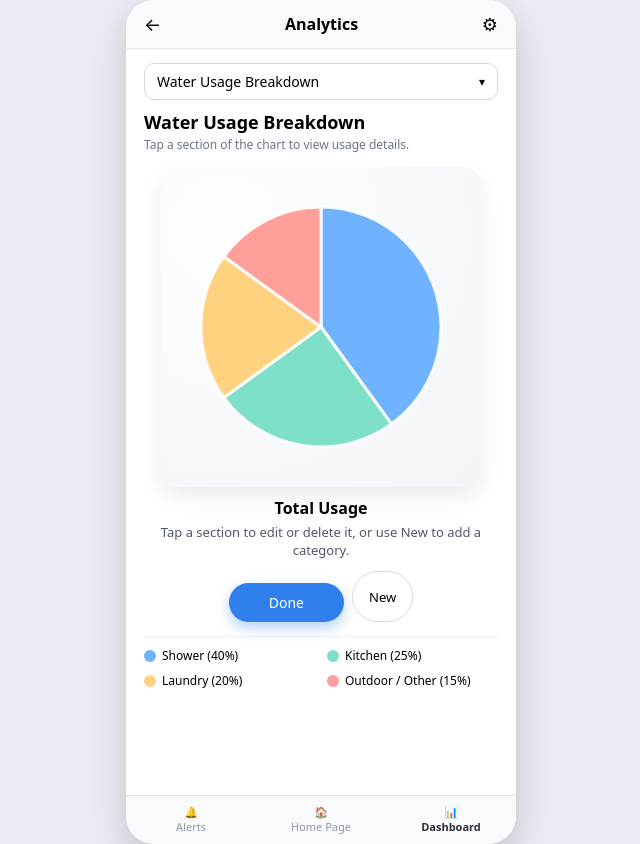
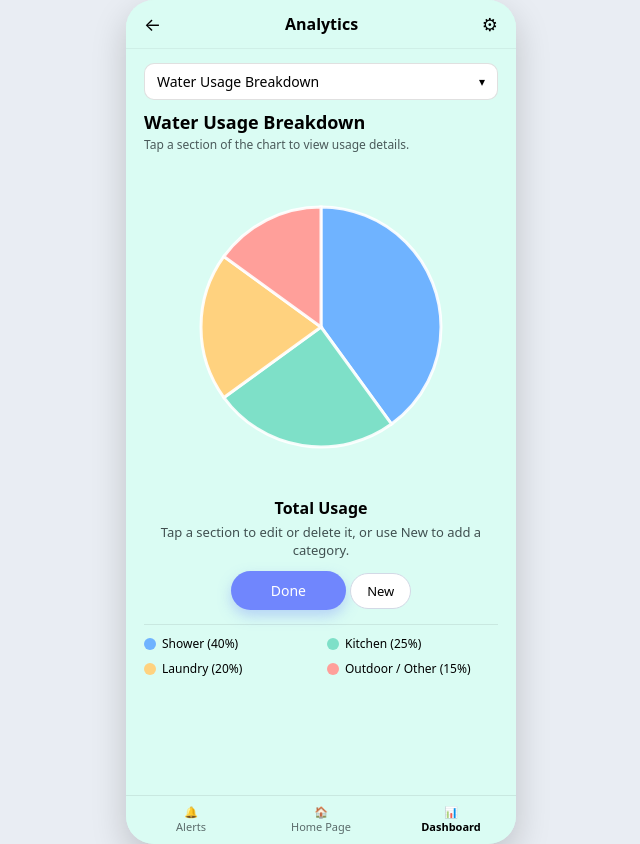
Before and after one commit to nabil4563/Water-tracker-piechart-HCI, a plain HTML site: page edited-water-tracker-piechart/index.html in a window 1280 px wide. Both pictures are taken after a click on the button "Edit". Shown: the whole page, without its empty margins (319-959 px from the left). Drawn offline with Linux system fonts and the light colour scheme.

Commit message:
new-3
Final version hopefully

```diff
--- a/edited-water-tracker-piechart/style.css
+++ b/edited-water-tracker-piechart/style.css
@@ -16,9 +16,9 @@ body {
 /* Phone frame */
 .app {
   position: relative;
-  background: #ffffff;
-  width: 390px;      /* mobile-ish width */
-  height: 844px;     /* mobile-ish height */
+  background: #DAFCF3; /* Caribbean Green */
+  width: 390px;
+  height: 844px;
   border-radius: 28px;
   box-shadow: 0 14px 35px rgba(0,0,0,0.18);
   display: flex;
@@ -27,14 +27,13 @@ body {
 }
 
 /* Top bar */
-
 .top-bar {
   display: flex;
   align-items: center;
   justify-content: space-between;
   padding: 12px 18px;
-  border-bottom: 1px solid #e2e6ee;
-  background: #f9fafc;
+  border-bottom: 1px solid rgba(0,0,0,0.05);
+  background: #DAFCF3;
 }
 
 .icon-button {
@@ -50,7 +49,6 @@ body {
 }
 
 /* Main content */
-
 .content {
   flex: 1;
   padding: 14px 18px 8px;
@@ -58,7 +56,6 @@ body {
 }
 
 /* Dropdown */
-
 .dropdown {
   position: relative;
   margin-bottom: 10px;
@@ -66,7 +63,7 @@ body {
 
 .dropdown-label {
   width: 100%;
-  border: 1px solid #d3d9e6;
+  border: 1px solid rgba(0,0,0,0.12);
   background: #ffffff;
   border-radius: 10px;
   padding: 8px 12px;
@@ -89,8 +86,8 @@ body {
   background: #ffffff;
   border-radius: 10px;
   margin-top: 4px;
-  border: 1px solid #d3d9e6;
-  box-shadow: 0 6px 15px rgba(0,0,0,0.06);
+  border: 1px solid rgba(0,0,0,0.12);
+  box-shadow: 0 6px 15px rgba(0,0,0,0.08);
   display: none;
   z-index: 10;
 }
@@ -113,7 +110,6 @@ body {
 }
 
 /* Titles */
-
 .screen-title {
   font-size: 18px;
   font-weight: 600;
@@ -122,12 +118,11 @@ body {
 
 .screen-desc {
   font-size: 12px;
-  color: #6c7484;
+  color: #4a5a5a;
   margin-top: 2px;
 }
 
 /* Chart */
-
 .chart-container {
   margin-top: 14px;
   display: flex;
@@ -137,12 +132,12 @@ body {
 
 #usageChart {
   border-radius: 18px;
-  background: radial-gradient(circle at 20% 20%, #fdfefe, #f2f4f8);
-  box-shadow: 0 10px 22px rgba(0,0,0,0.08);
+  background: transparent; /* match app background */
+  box-shadow: none;        /* optional: remove card look */
 }
 
-/* Details + button */
 
+/* Details */
 .details-panel {
   margin-top: 10px;
   text-align: center;
@@ -156,26 +151,26 @@ body {
 
 #segmentValue {
   font-size: 13px;
-  color: #505769;
+  color: #405050;
 }
 
+/* Primary button (match dark blue) */
 .primary-btn {
   margin-top: 12px;
   border: none;
   border-radius: 999px;
-  background: #2f80ed;
+  background: #7086FD; /* Dark Blue */
   color: #ffffff;
   padding: 10px 40px;
   font-size: 14px;
   cursor: pointer;
-  box-shadow: 0 6px 14px rgba(47,128,237,0.35);
+  box-shadow: 0 6px 14px rgba(112,134,253,0.35);
 }
 
 /* Legend */
-
 .legend {
   margin-top: 14px;
-  border-top: 1px solid #edf0f7;
+  border-top: 1px solid rgba(0,0,0,0.08);
   padding-top: 10px;
   display: grid;
   grid-template-columns: repeat(2, minmax(0, 1fr));
@@ -196,12 +191,11 @@ body {
 }
 
 /* Bottom nav */
-
 .tab-bar {
   display: flex;
-  border-top: 1px solid #e2e6ee;
+  border-top: 1px solid rgba(0,0,0,0.08);
   padding: 4px 0;
-  background: #f9fafc;
+  background: #DAFCF3;
 }
 
 .tab-button {
@@ -209,30 +203,27 @@ body {
   border: none;
   background: transparent;
   font-size: 11px;
-  color: #8e95a5;
+  color: #5a6a6a;
   text-align: center;
   cursor: pointer;
   padding: 4px 0 6px;
 }
 
-.tab-button span {
-  font-size: 11px;
-}
-
 .tab-button.active {
-  color: #2f3038;
+  color: #000000;
   font-weight: 600;
 }
 
-/* ---------- Modal for Add Category ---------- */
+/* ---------- Modal for Add/Edit Category (restore clean layout) ---------- */
 
 .modal {
-  position: absolute;
+  position: fixed;          /* IMPORTANT: don’t keep it as absolute */
   inset: 0;
   display: flex;
   align-items: center;
   justify-content: center;
-  pointer-events: auto;
+  pointer-events: none;     /* IMPORTANT: only modal-content should receive clicks */
+  z-index: 999;
 }
 
 .modal.hidden {
@@ -243,12 +234,13 @@ body {
   position: absolute;
   inset: 0;
   background: rgba(0,0,0,0.25);
+  pointer-events: auto;     /* backdrop can be clicked */
 }
 
 .modal-content {
   position: relative;
   z-index: 1;
-  pointer-events: auto;
+  pointer-events: auto;     /* content clickable */
   width: 80%;
   max-width: 320px;
   background: #ffffff;
@@ -259,14 +251,14 @@ body {
 
 .modal-title {
   font-size: 16px;
-  font-weight: 600;
+  font-weight: 700;
   margin-bottom: 10px;
 }
 
 .modal-field {
   display: flex;
   flex-direction: column;
-  margin-bottom: 8px;
+  margin-bottom: 10px;
   font-size: 12px;
 }
 
@@ -276,39 +268,43 @@ body {
 }
 
 .modal-field input {
+  width: 100%;
   border-radius: 8px;
   border: 1px solid #d3d9e6;
-  padding: 6px 8px;
+  padding: 8px 10px;
   font-size: 13px;
 }
 
 .modal-hint {
   font-size: 11px;
   color: #8e95a5;
-  margin: 4px 0 10px;
+  margin: 6px 0 12px;
+  line-height: 1.35;
 }
 
 .modal-actions {
   display: flex;
   justify-content: flex-end;
   gap: 8px;
+  align-items: center;
 }
 
-/* Buttons */
-
+/* Buttons inside modal */
 .secondary-btn {
   border-radius: 999px;
   border: 1px solid #d3d9e6;
   background: #ffffff;
-  padding: 6px 14px;
+  padding: 8px 16px;
   font-size: 13px;
   cursor: pointer;
 }
 
 .primary-btn.small {
-  padding: 6px 18px;
-  box-shadow: 0 4px 10px rgba(47,128,237,0.25);
+  border-radius: 999px;
+  border: none;
+  padding: 8px 18px;
   font-size: 13px;
+  cursor: pointer;
 }
 
 .danger-btn {
@@ -316,35 +312,12 @@ body {
   border: 1px solid #f08a8a;
   background: #fff5f5;
   color: #d64545;
-  padding: 6px 14px;
+  padding: 8px 16px;
   font-size: 13px;
   cursor: pointer;
 }
 
-/* tweak modal actions a bit so 3 buttons fit nicely */
-.modal-actions {
-  display: flex;
-  justify-content: flex-end;
-  gap: 8px;
-}
-
-.edit-row {
-  margin-top: 12px;
-  display: flex;
-  justify-content: center;
-  gap: 8px;
-}
-
+/* keep this as-is */
 .hidden {
   display: none !important;
 }
-
-/* Small variant of secondary button used for "New" */
-.secondary-btn.small {
-  border-radius: 999px;
-  border: 1px solid #d3d9e6;
-  background: #ffffff;
-  padding: 8px 16px;
-  font-size: 13px;
-  cursor: pointer;
-}
```
